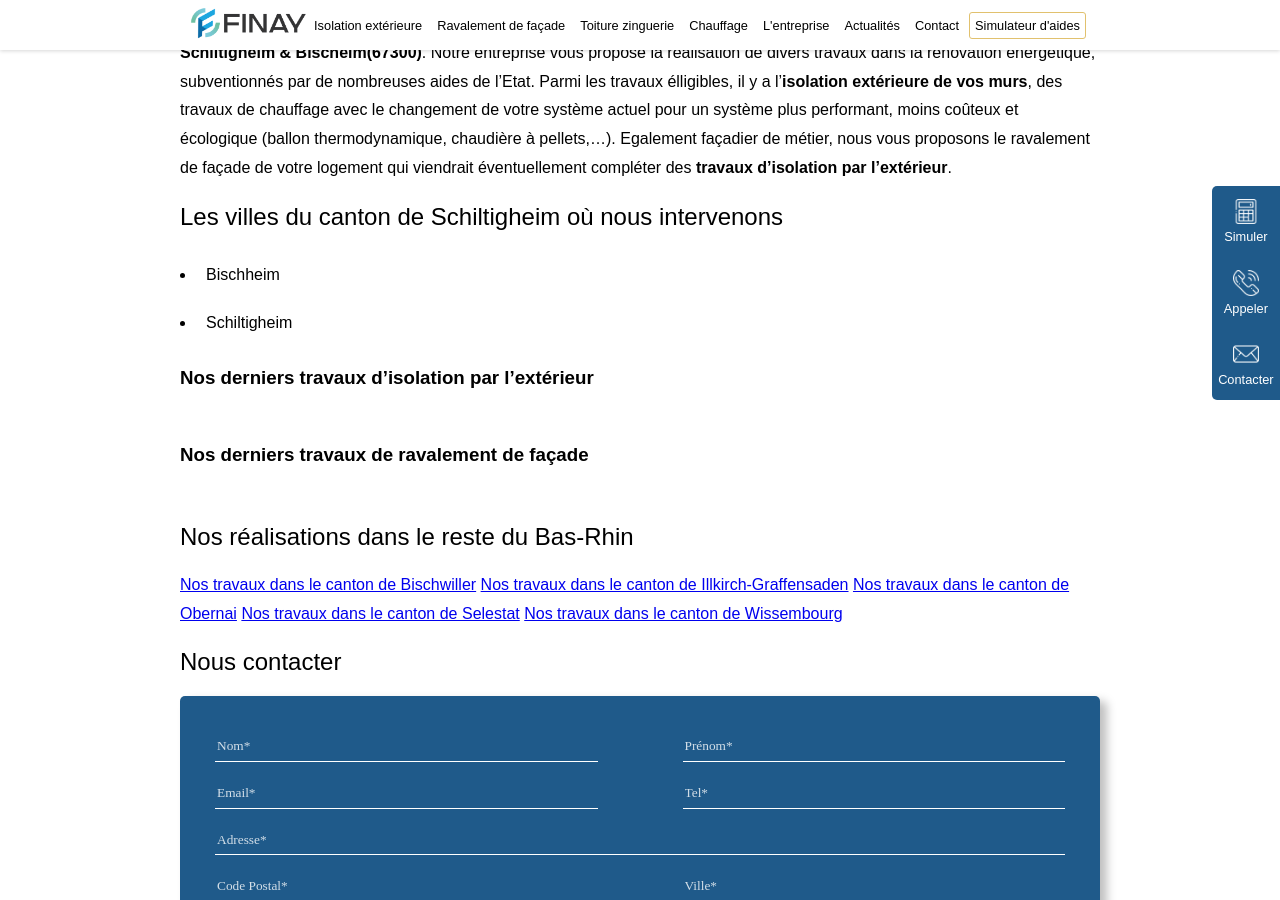
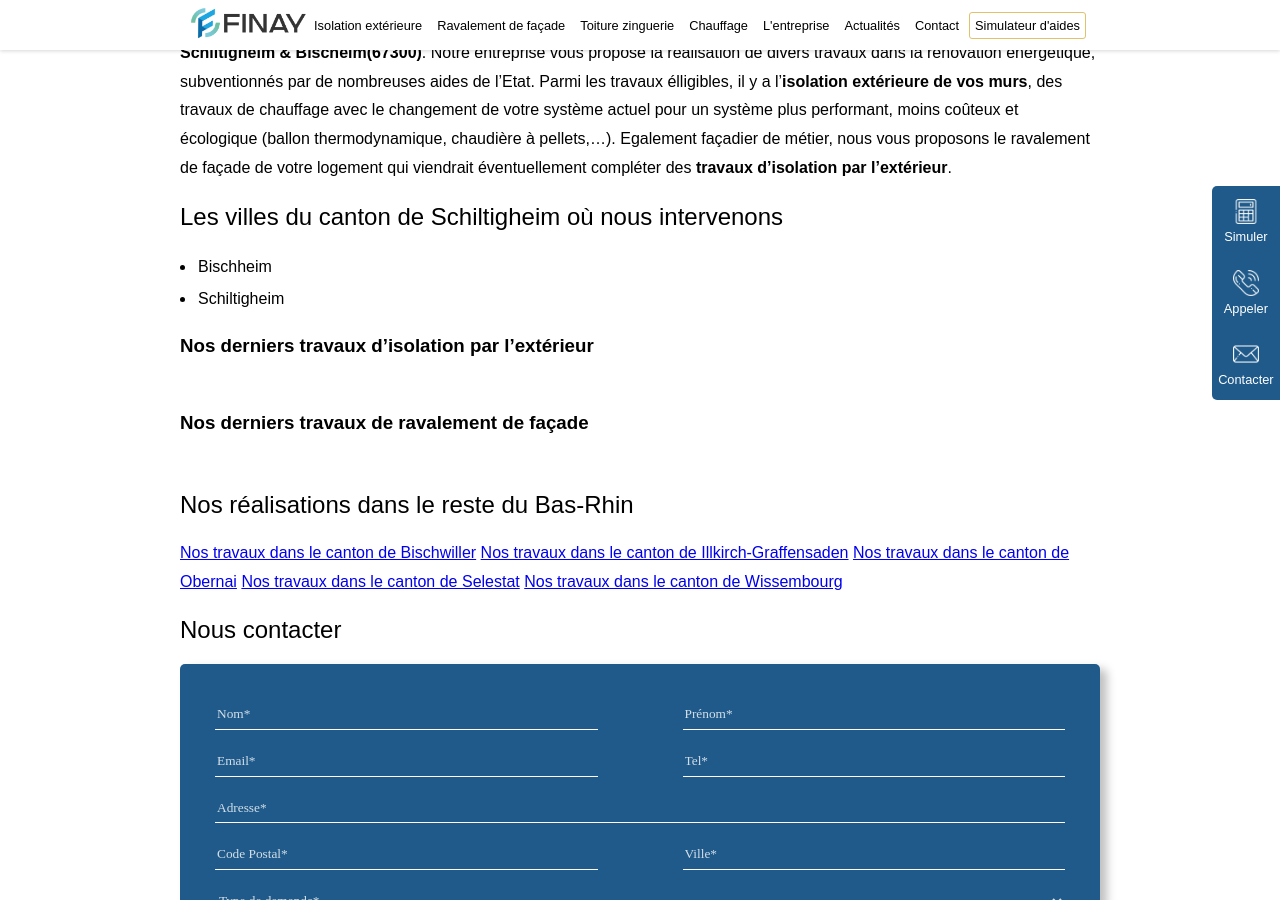
Before and after one commit to ozymedia/finay, a Jekyll site: the page built from _realisations/schiltigheim.md, in a window 1280 px wide and 900 px high, scrolled down 488 px. Built offline with Jekyll 4.4.1, drawn with Linux system fonts in a browser that asks for light colours; some web fonts are replaced; a script that is not in the unit is left out.

Commit message:
change text

```diff
--- a/_sass/post.scss
+++ b/_sass/post.scss
@@ -17,6 +17,7 @@
         margin: 0;
         margin-top: 1.2em;
         margin-bottom: 1.2em;
+
       }
       .posts {
         display: flex;
@@ -167,12 +168,15 @@
       color: transparent;
     }
   }
-  h2 { text-align: left; }
+  h2, h3 { text-align: left; font-family: 'Avenir', sans-serif; }
   ul {
     display: list-item !important;
     list-style: disc;
     list-style-position: unset;
     padding-left: 1em;
+    li {
+      padding: 2px;
+    }
   }
 }
 @media all and (max-width: 480px) {
```
